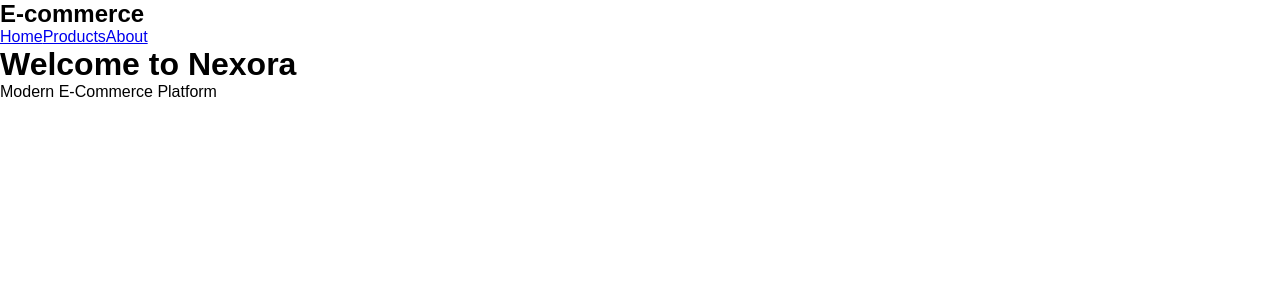
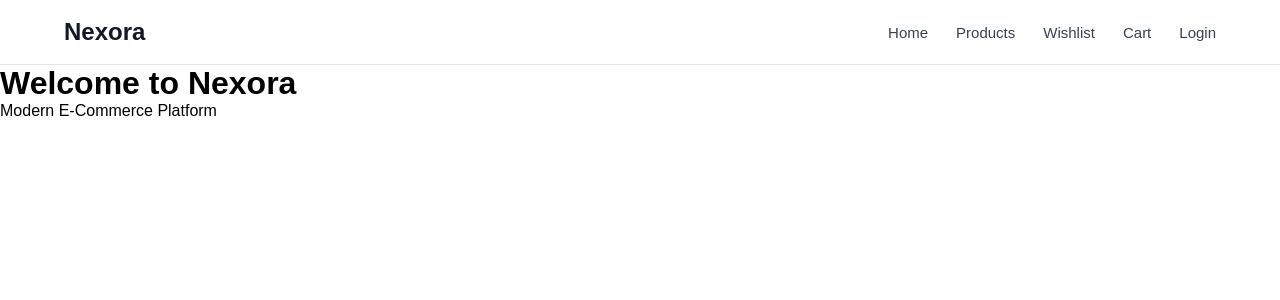
Before and after one commit to Lawzah-Saleh/e-commerce-store, a React (Vite) app: page / in a window 1280 px wide. Shown: the top 300 px of the page. Built offline with nearby package versions, Linux system fonts and the light colour scheme.

Commit message:
start making the home page

```diff
--- a/package.json
+++ b/package.json
@@ -11,7 +11,8 @@
   },
   "dependencies": {
     "react": "^19.2.8",
-    "react-dom": "^19.2.8"
+    "react-dom": "^19.2.8",
+    "react-router-dom": "^7.18.3"
   },
   "devDependencies": {
     "@eslint/js": "^10.0.1",
--- a/src/App.tsx
+++ b/src/App.tsx
@@ -1,15 +1,17 @@
+import { BrowserRouter, Routes, Route } from 'react-router-dom'
 import Navbar from './components/Navbar/Navbar'
+import Home from './pages/Home/Home'
+import Products from './pages/Products/Products'
 
 function App() {
   return (
-    <>
-      <Navbar storeName="E-commerce" />
-
-      <main>
-        <h1>Welcome to Nexora</h1>
-        <p>Modern E-Commerce Platform</p>
-      </main>
-    </>
+    <BrowserRouter>
+    <Navbar storeName="Nexora" />
+      <Routes>
+        <Route path="/" element={<Home />} />
+        <Route path="/products" element={<Products />} />
+      </Routes>
+    </BrowserRouter>
   )
 }
 
--- /dev/null
+++ b/src/components/Navbar/Navbar.css
@@ -0,0 +1,86 @@
+.navbar {
+  width: 100%;
+  background: #ffffff;
+  border-bottom: 1px solid #e5e7eb;
+}
+
+.navbar-container {
+  max-width: 1200px;
+  margin: 0 auto;
+  padding: 18px 24px;
+
+  display: flex;
+  align-items: center;
+  justify-content: space-between;
+  gap: 30px;
+}
+
+.navbar-logo {
+  color: #111827;
+  font-size: 24px;
+  font-weight: 700;
+  text-decoration: none;
+}
+
+.navbar-links {
+  display: flex;
+  align-items: center;
+  gap: 28px;
+}
+
+.navbar-links a {
+  color: #374151;
+  font-size: 15px;
+  text-decoration: none;
+  transition: color 0.2s ease;
+}
+
+.navbar-links a:hover {
+  color: #2563eb;
+}
+
+.menu-button {
+  display: none;
+  border: none;
+  background: transparent;
+  cursor: pointer;
+  font-size: 24px;
+}
+
+/* Mobile */
+@media (max-width: 768px) {
+  .navbar-container {
+    position: relative;
+  }
+
+  .menu-button {
+    display: block;
+  }
+
+  .navbar-links {
+    display: none;
+
+    position: absolute;
+    top: 100%;
+    left: 0;
+    right: 0;
+
+    flex-direction: column;
+    align-items: flex-start;
+
+    gap: 0;
+    padding: 16px 24px;
+
+    background: #ffffff;
+    border-bottom: 1px solid #e5e7eb;
+  }
+
+  .navbar-links.open {
+    display: flex;
+  }
+
+  .navbar-links a {
+    width: 100%;
+    padding: 12px 0;
+  }
+}
--- a/src/components/Navbar/Navbar.tsx
+++ b/src/components/Navbar/Navbar.tsx
@@ -1,18 +1,59 @@
+import { useState } from 'react'
+import { Link } from 'react-router-dom'
+import './Navbar.css'
+
 type NavbarProps = {
   storeName: string
 }
 
 function Navbar({ storeName }: NavbarProps) {
+  const [isMenuOpen, setIsMenuOpen] = useState(false)
+
+  const toggleMenu = () => {
+    setIsMenuOpen(!isMenuOpen)
+  }
+
   return (
-    <nav>
-      <h2>{storeName}</h2>
+    <header className="navbar">
+      <div className="navbar-container">
 
-      <div>
-        <a href="/">Home</a>
-        <a href="/products">Products</a>
-        <a href="/about">About</a>
+        <Link to="/" className="navbar-logo">
+          {storeName}
+        </Link>
+
+        <button
+          className="menu-button"
+          type="button"
+          onClick={toggleMenu}
+          aria-label="Toggle navigation menu"
+        >
+          ☰
+        </button>
+
+        <nav className={`navbar-links ${isMenuOpen ? 'open' : ''}`}>
+          <Link to="/" onClick={() => setIsMenuOpen(false)}>
+            Home
+          </Link>
+
+          <Link to="/products" onClick={() => setIsMenuOpen(false)}>
+            Products
+          </Link>
+
+          <Link to="/wishlist" onClick={() => setIsMenuOpen(false)}>
+            Wishlist
+          </Link>
+
+          <Link to="/cart" onClick={() => setIsMenuOpen(false)}>
+            Cart
+          </Link>
+
+          <Link to="/login" onClick={() => setIsMenuOpen(false)}>
+            Login
+          </Link>
+        </nav>
+
       </div>
-    </nav>
+    </header>
   )
 }
 
--- /dev/null
+++ b/src/pages/Home/Home.tsx
@@ -0,0 +1,10 @@
+function Home() {
+  return (
+    <main>
+      <h1>Welcome to Nexora</h1>
+      <p>Modern E-Commerce Platform</p>
+    </main>
+  )
+}
+
+export default Home
--- /dev/null
+++ b/src/pages/Products/Products.tsx
@@ -0,0 +1,10 @@
+function Products() {
+  return (
+    <main>
+      <h1>Products</h1>
+      <p>Explore our products.</p>
+    </main>
+  )
+}
+
+export default Products
```
Also changed, not shown: 1 other file (tests, documents, lock files or other folders).
